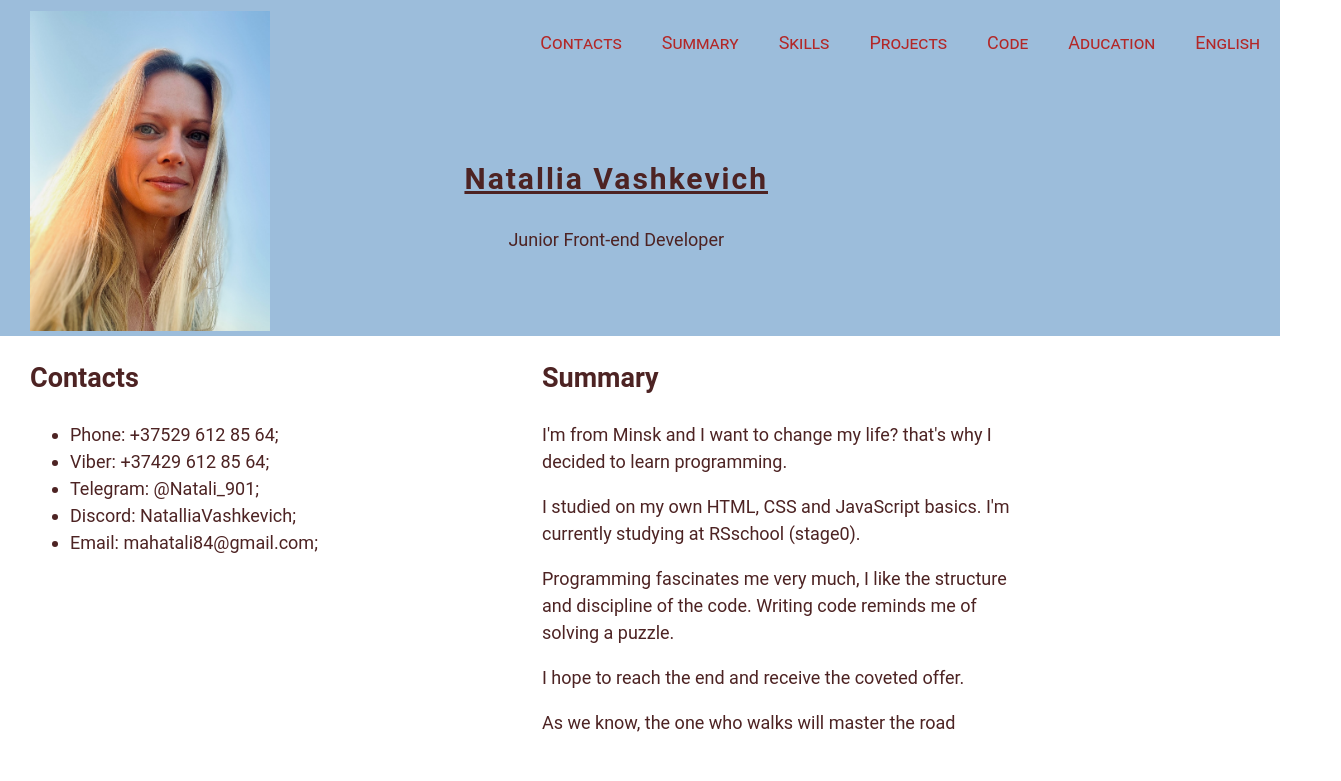
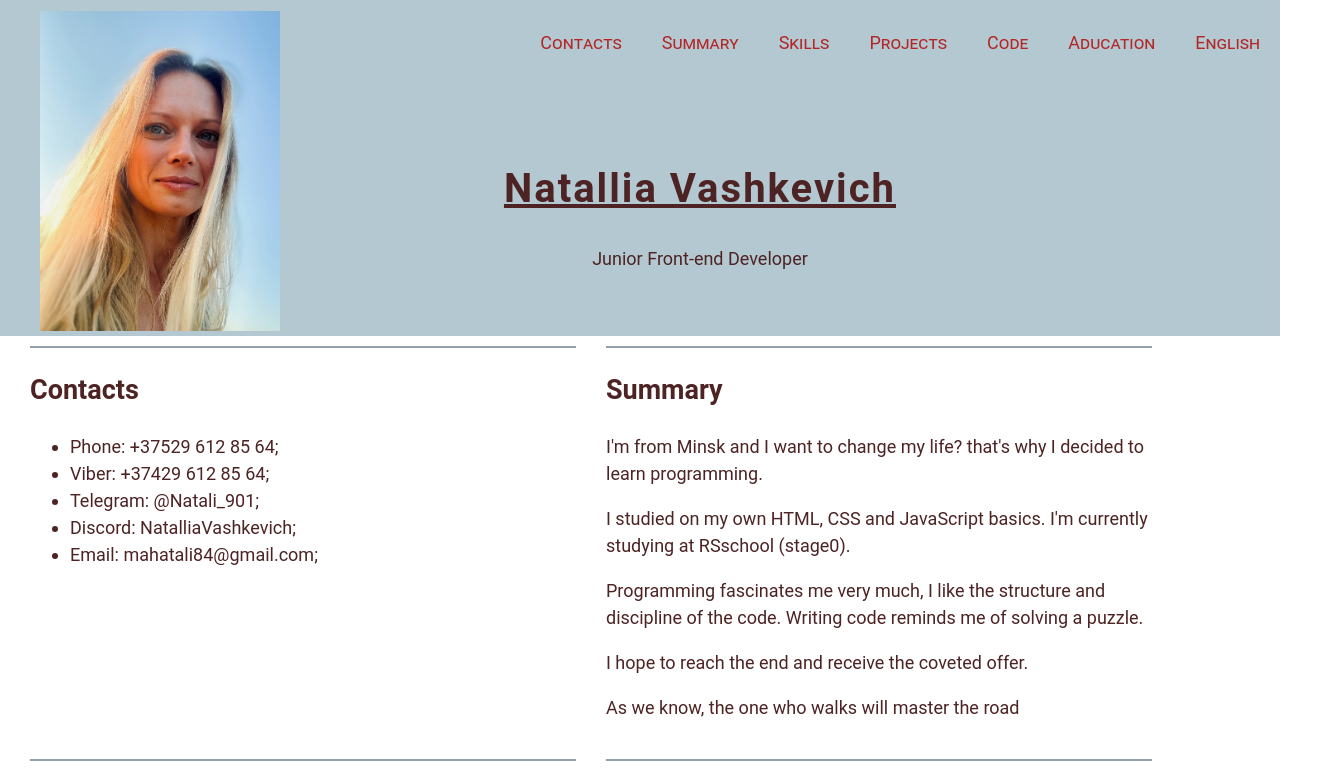
Before and after one commit to NatalliaVashkevich/rsschool-cv, a plain HTML site: page index.html in a window 1280 px wide. Shown: the top 781 px of the page, 1341 px wide, since content can reach past the window. Drawn offline with Linux system fonts and the light colour scheme; a web font is replaced by a local one.

Commit message:
feat: add footer and edit style.css

```diff
--- a/index.html
+++ b/index.html
@@ -9,7 +9,7 @@
 </head>
 <body>
     <header>
-        <nav class="nav">
+        <nav>
             <ul class="nav-list">
                 <li class="nav-item"><a href="#contacts" class="nav-link">Contacts</a></li>
                 <li class="nav-item"><a href="#summary" class="nav-link">Summary</a></li>
@@ -19,16 +19,16 @@
                 <li class="nav-item"><a href="#aducation" class="nav-link">Aducation</a></li>
                 <li class="nav-item"><a href="#english" class="nav-link">English</a></li>
             </ul>
-            </nav>
+        </nav>
 
-           <section class="profile">
+           <div class="profile">
             <img class="avatar" src="assets/img/my-photo.jpg" alt="avatar">
 
             <div class="profile-data">
             <h1>Natallia Vashkevich</h1>
             <p>Junior Front-end Developer</p>
             </div>
-           </section>
+        </div>
         </header>
 
     <main class="main-container">
@@ -96,7 +96,10 @@ if(answer == '42') {
 
     </main>
 <footer>
-
+<img class="logo" src="assets/img/logo.svg" alt="logo">
+<a href="https://rs.school/courses/javascript-ru">RSschool</a>
+<address><a href="https://github.com/NatalliaVashkevich">My GitHub</a></address>
+<time datetime="2024">&copy;2024</time>
 </footer>
 
 </body>
--- a/style.css
+++ b/style.css
@@ -13,49 +13,54 @@
 
   body {
     min-height: 100vh;
-    margin: 0;
+    max-width: 1440px;
+    margin: 0 auto;
     padding: 0;
     display: flex;
     flex-direction: column;
     justify-content: space-between;
     font-family: "Roboto", sans-serif;
-  font-size: 18px;
-  font-weight: 400;
-  line-height: 1.5;
-  color: #4d2323;
+    font-size: 18px;
+    font-weight: 400;
+    line-height: 1.5;
+    color: #4d2323;
   }
 
   h1 {
-    font-size: 30px;
+    font-family: "Roboto", sans-serif;
+    font-size: 40px;
     letter-spacing: 2px;
+    font-weight: 700;
     text-decoration: underline;
   }
 
   header {
-    background-color: #9cbddb;
+    background-color: #9ab7c2c0;
   }
 
   main {
-    flex-grow: 1;
+   flex-grow: 1;
   }
 
   .main-container {
     display: flex;
     flex-wrap: wrap;
+    margin-top: 10px;
   }
 
   .profile {
     display: flex;
     justify-content: space-between;
     align-items: center;
-    width: 60%;
+    width: 70%;
     height: 250px;
   }
 
   .avatar {
     height: 320px;
     position: relative;
-    top: -30px;
+    top: -40px;
+    left: 40px;
 
   }
 
@@ -64,8 +69,16 @@
   }
 
   section {
-    width: 40%; /*располагаем секции в 2 столбца*/
+    width: 45%; /*располагаем секции в 2 столбца*/
     padding: 0 0 20px 30px;
+  }
+
+  section::before {
+    content: " ";
+    display: block;
+    background: #6d828ac0;
+    height: 2px;
+    width: auto;
   }
 
   @media (max-width: 768px) {
@@ -103,6 +116,14 @@ font-variant: small-caps;
   }
 
   footer {
-    border: 1px solid orange;
     height: 15vh;
+    background-color: #6d828ac0;
+    padding-left: 30px;
+    font-family: 'Roboto', sans-serif;
+    font-size: 14px;
   }
+
+  .logo {
+    height: 30px;
+    padding-top: 10px;
+  }
```
Also changed, not shown: assets/img/logo.svg (added).
